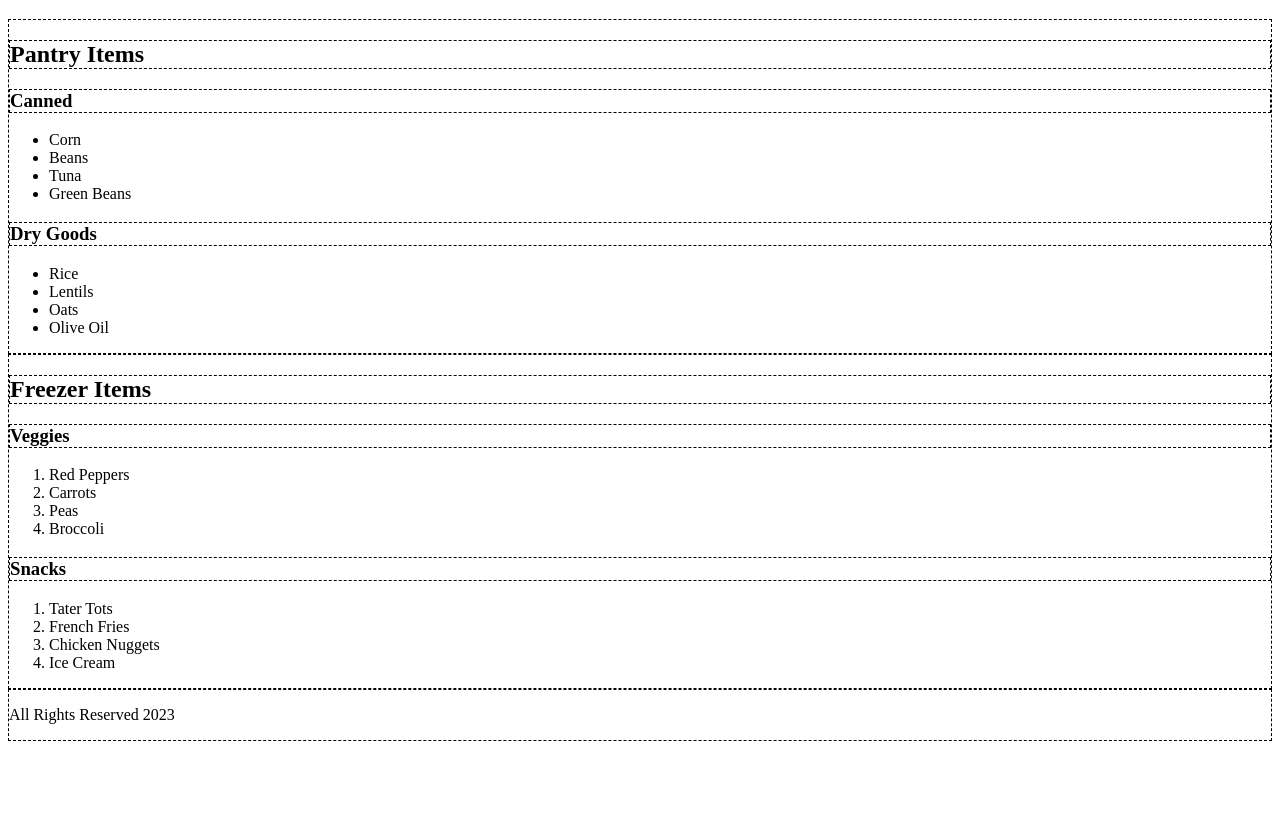
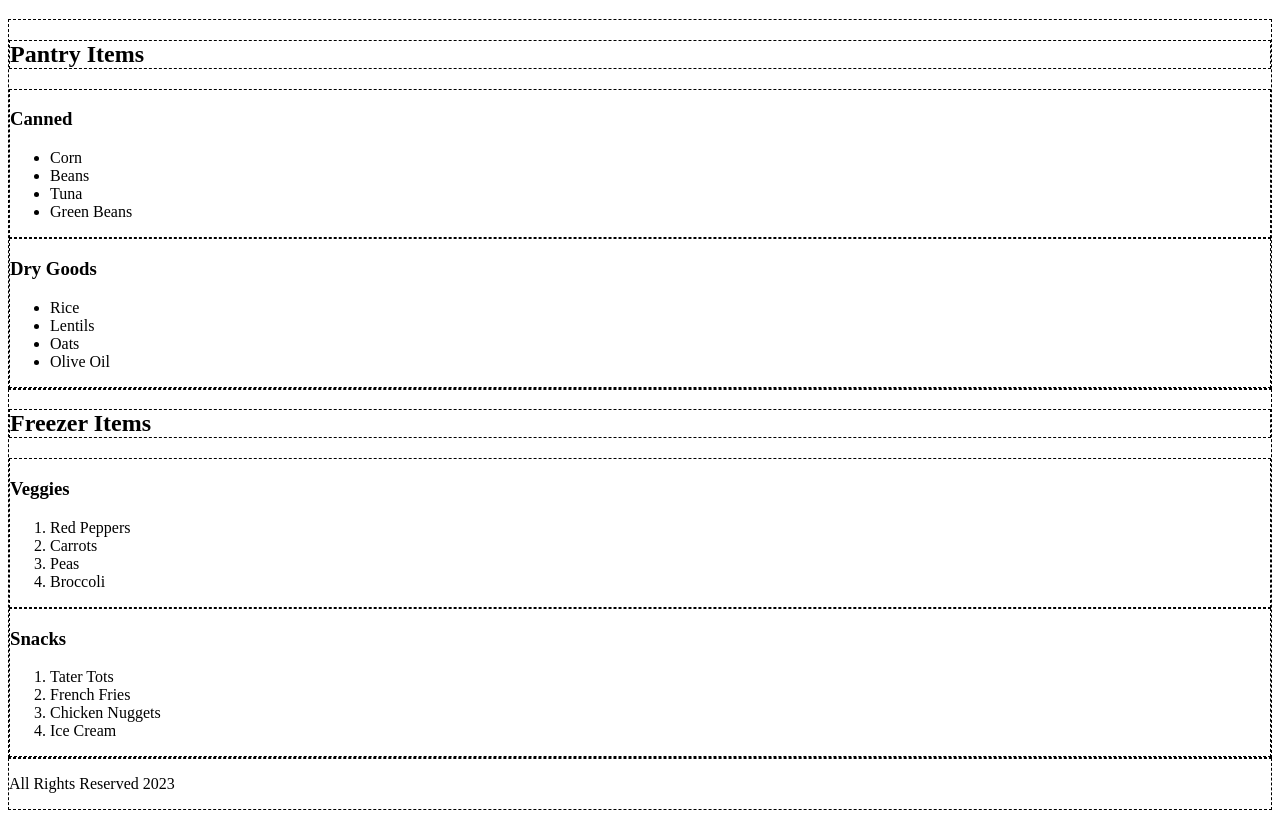
Before and after one commit to philmontague/groceryListDemoSite, a plain HTML site: page index.html in a window 1280 px wide. Shown: the part 89-907 px from the top of the page. Before the commit the page ends 838 px from the top, so only its background shows below. Drawn offline with Linux system fonts and the light colour scheme.

Commit message:
adjusted wireframing

```diff
--- a/index.html
+++ b/index.html
@@ -12,38 +12,46 @@
         <!-- PANTRY ITEMS -->
         <section class="grocery-category-main">
             <h2 class="category-heading">Pantry Items</h2>
-            <h3 class="sub-category-heading">Canned</h3>
+            <div class="sub-category-heading">
+                <h3>Canned</h3>
                 <ul>
                     <li>Corn</li>
                     <li>Beans</li>
                     <li>Tuna</li>
                     <li>Green Beans</li>
                 </ul>
-            <h3 class="sub-category-heading">Dry Goods</h3>
+            </div>
+            <div class="sub-category-heading">
+                <h3>Dry Goods</h3>
                 <ul>
                     <li>Rice</li>
                     <li>Lentils</li>
                     <li>Oats</li>
                     <li>Olive Oil</li>
                 </ul>
+            </div>
         </section>
         <!-- FREEZER ITEMS -->
         <section class="grocery-category-main">
             <h2 class="category-heading">Freezer Items</h2>
-            <h3 class="sub-category-heading">Veggies</h3>
+            <div class="sub-category-heading">
+                <h3>Veggies</h3>
                 <ol>
                     <li>Red Peppers</li>
                     <li>Carrots</li>
                     <li>Peas</li>
                     <li>Broccoli</li>
                 </ol>
-            <h3 class="sub-category-heading">Snacks</h3>
+            </div>
+            <div class="sub-category-heading">
+                <h3>Snacks</h3>
                 <ol>
                     <li>Tater Tots</li>
                     <li>French Fries</li>
                     <li>Chicken Nuggets</li>
                     <li>Ice Cream</li>
                 </ol>
+            </div>
         </section>
         <!-- FOOTER -->
         <footer>
--- a/styles.css
+++ b/styles.css
@@ -1,5 +1,5 @@
 body {
-
+    /* border: 1px dashed black; */
 }
 
 h1 {
```
Lines whose indentation alone changed are shown as unchanged.
